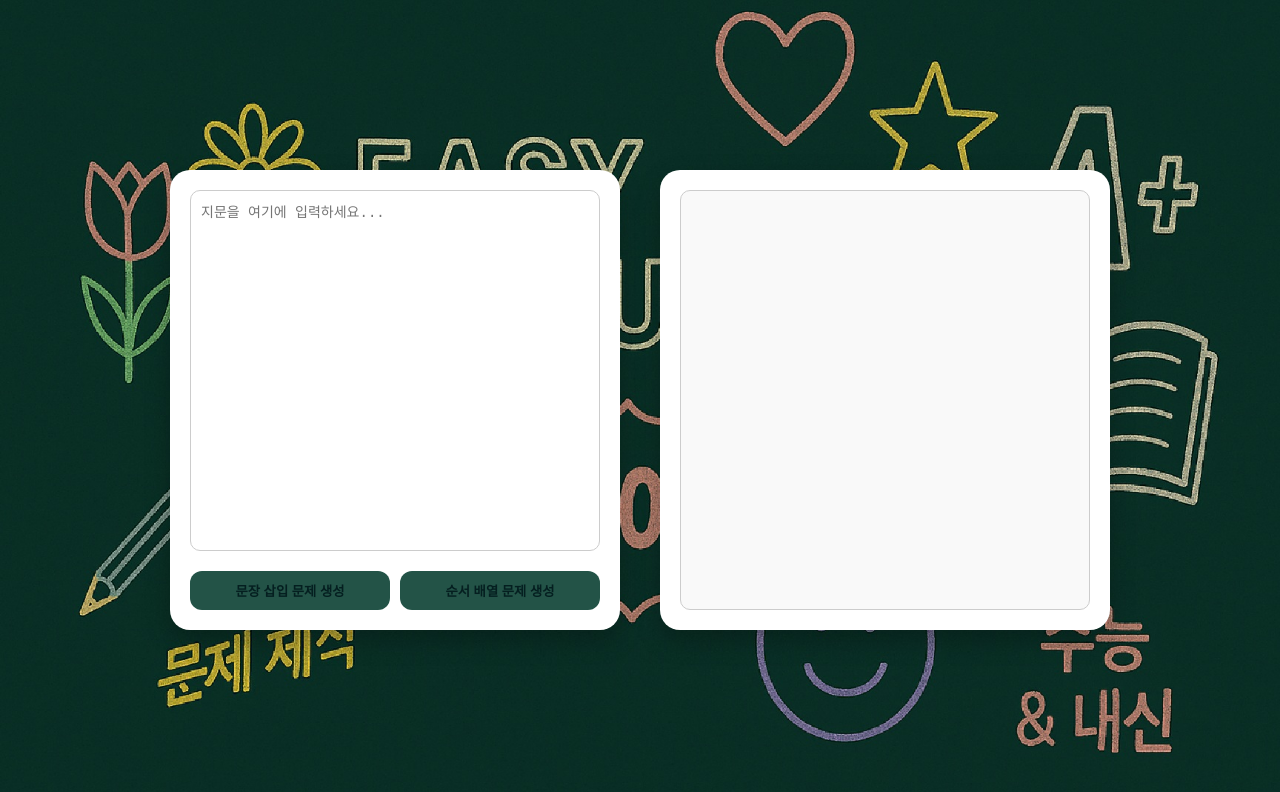
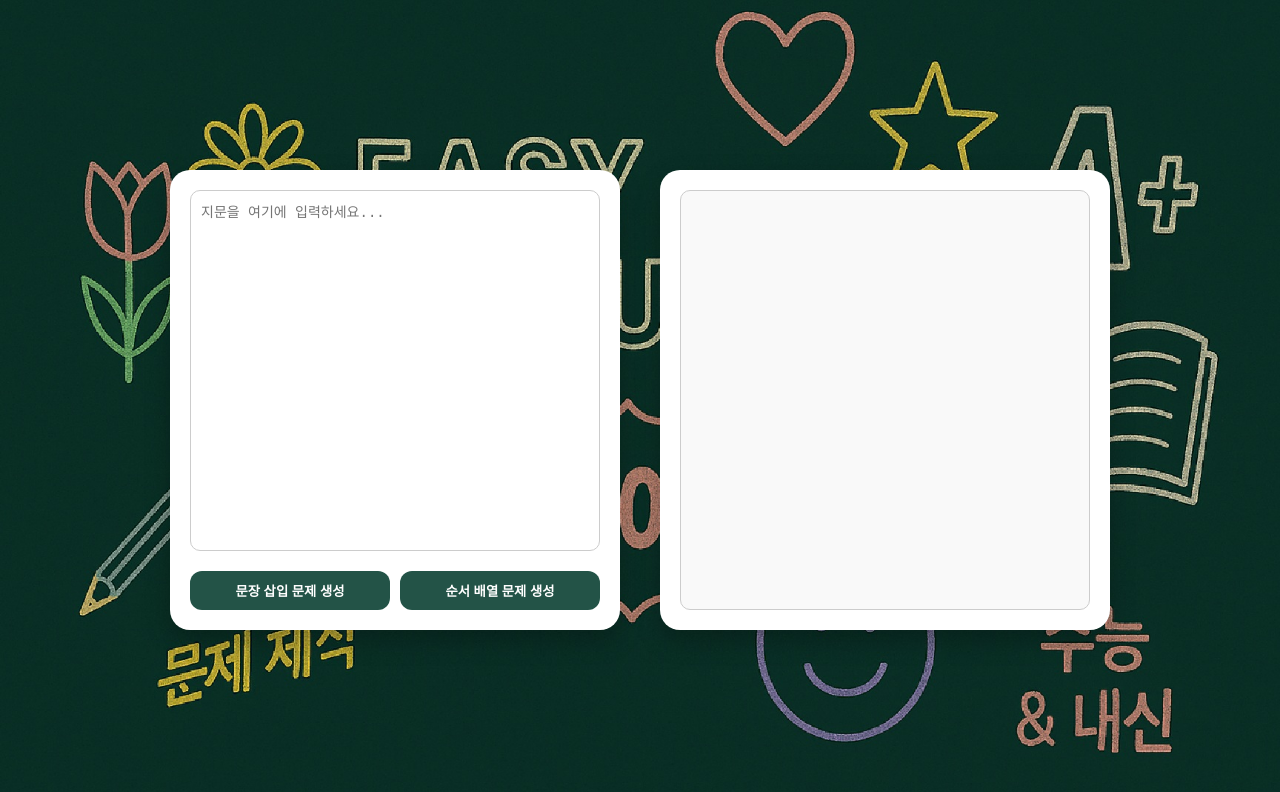
Before and after one commit to stuentofe/sellingqi, a plain HTML site: page public/freetypes.html in a window 1280 px wide. Drawn offline with Linux system fonts and the light colour scheme.

Commit message:
Update freetypes.html

```diff
--- a/public/freetypes.html
+++ b/public/freetypes.html
@@ -69,7 +69,7 @@
     .buttons button {
       flex: 1;
       background-color: #235347;
-      color: #051F20;
+      color: white;
       border: none;
       border-radius: 12px;
       padding: 10px;
```
